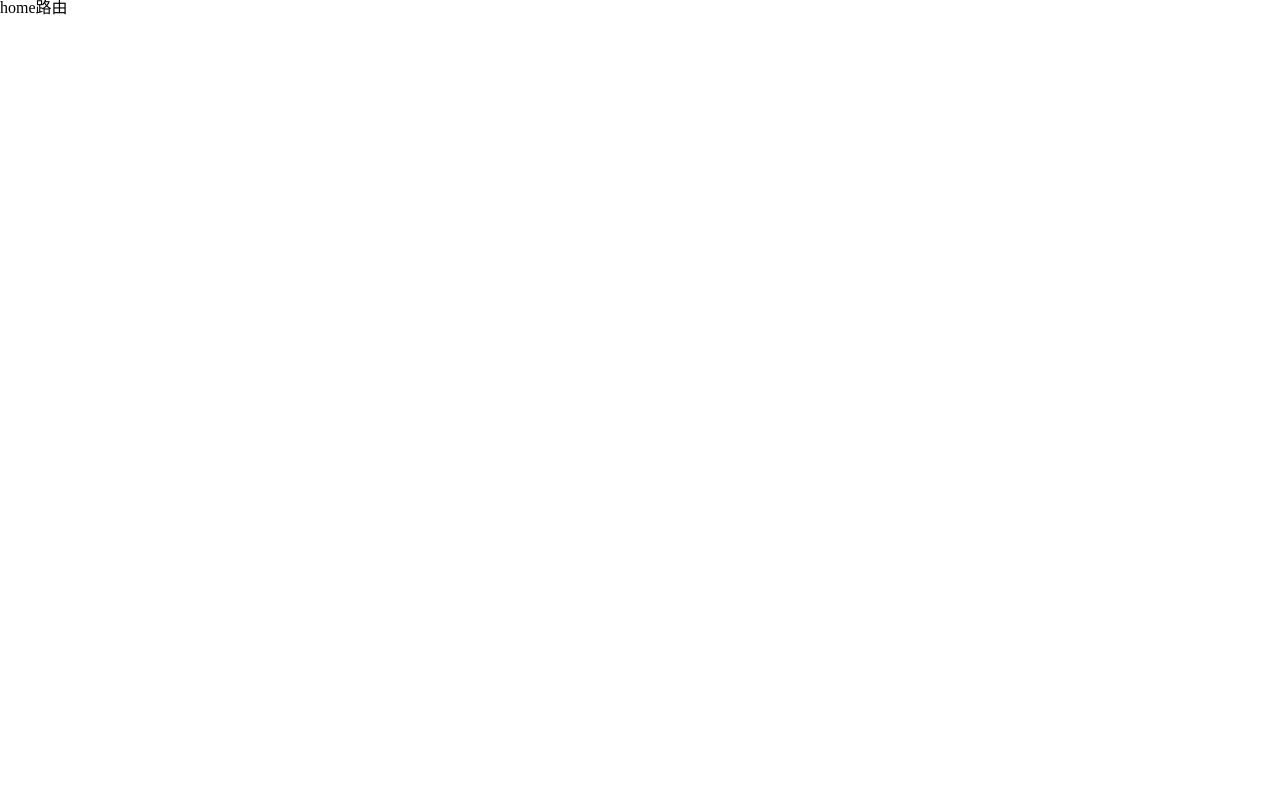
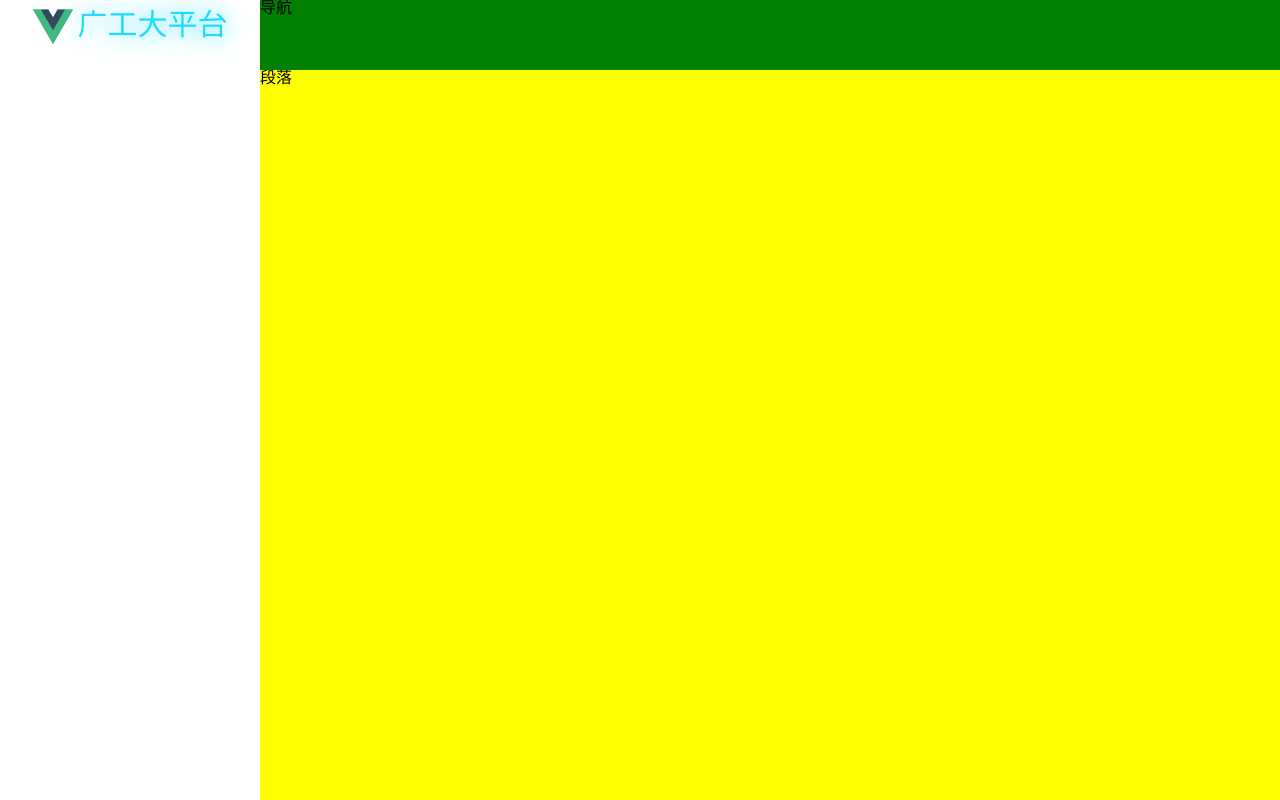
Before and after one commit to yingnothing/Project, a Vue app: page /#/ in a window 1280 px wide. Shown: the top 800 px of the page. Built offline with nearby package versions, Linux system fonts and the light colour scheme.

Commit message:
添加了logo，暂未将logo的引用，标题的显示进行封装

```diff
--- a/package.json
+++ b/package.json
@@ -16,6 +16,7 @@
     "element-plus": "^2.8.3",
     "path": "^0.12.7",
     "pinia": "^2.2.2",
+    "sass": "^1.79.4",
     "vue": "^3.4.37",
     "vue-router": "^4.4.5"
   },
--- a/src/App.vue
+++ b/src/App.vue
@@ -7,9 +7,5 @@
 </script>
 
 <style scoped lang="scss">
-div{
-    h1{
-        color:$base-color
-    }
-}
+
 </style>
--- a/src/styles/variable.scss
+++ b/src/styles/variable.scss
@@ -1 +1 @@
-$base-color:red
+$base-menu-width:260px
--- a/src/views/layout/index.vue
+++ b/src/views/layout/index.vue
@@ -1,21 +1,122 @@
 <template>
-    <div>
-        home路由
+    <div class="layout_container">
+
+        <div class="layout_tabbar">
+            导航
+        </div>
+        <div class="layout_slider">
+            <logo/>
+        </div>
+        <div class="layout_main">
+            <p style="height: 2000px;">段落</p>
+        </div>
     </div>
+
+
 </template>
 
-<script lang="ts">
-import { defineComponent } from 'vue'
+<script lang="ts" setup>
+import logo from './logo.vue';
 
-export default defineComponent({
-    setup () {
+</script>
+
+<style  lang="scss">
+.layout_container {
+    width: 100%;
+    height: 100vh;
+    background: red;
+
+    // 菜单
+    .layout_slider {
+        // 用到绝对定位不占位置
+        // position: absolute;
+        width: $base-menu-width;
+        height: 100vh;
+        background-color: white;
+    }
+
+    // 顶部导航
+    .layout_tabbar {
+        position: fixed;
+        width: calc(100% - $base-menu-width);
+        height: 70px;
+        left: $base-menu-width;
+        top: 0;
+        background-color: green;
+    }
+
+    .layout_main {
+        // 用到相对定位，因为前面两个都不占位置，所以根据自己原来的位置相对定位就行了
+        position: absolute;
+        left: $base-menu-width;
+        width: calc(100% - $base-menu-width);
+        top: 70px;
+        overflow: auto;
+        background-color: yellow;
+    }
+}
 
 
-        return {}
-    }
-})
-</script>
+// .layout_container{
+//     // 确保如果内容被修剪，则浏览器会显示滚动条以便查看其余的内容。
+//     overflow:auto;
+//     display: flex;
+//     width: 100%;
+//     background-color: pink;
+// }
+// .menu{
+//     height: 100vh;
+//     position: fixed;
+//     width:$base-menu-width;
+//     background-color: blue;
+// }
+// .right_section {
+//     position: relative;
+//     display: flex;
+//     flex-direction: column; /* 垂直排列 */
+//     flex: 1; /* 填充剩余空间 */
+// }
+// .navigation{
 
-<style scoped>
+//     top: 0;
+//     left:260px;
+//     width: calc(100% - $base-menu-width);
+//     height: 70px;
+//     background: green;
+// }
+// .contain{
+//     top:70px ;
+//     flex: 1; /* 填充剩余空间 */
+//     left: $base-menu-width;
+//     background-color: yellow;
+// }
+// 滚动条
+// 美化滚动条
+::-webkit-scrollbar {
+  width: 10px;
+  height: 10px;
+}
 
-</style>
+::-webkit-scrollbar-track {
+  width: 6px;
+  background: rgba(#101F1C, 0.1);
+  -webkit-border-radius: 2em;
+  -moz-border-radius: 2em;
+  border-radius: 2em;
+}
+
+::-webkit-scrollbar-thumb {
+  background-color: rgba(144,147,153,.5);
+  background-clip: padding-box;
+  min-height: 28px;
+  -webkit-border-radius: 2em;
+  -moz-border-radius: 2em;
+  border-radius: 2em;
+  transition: background-color .3s;
+  cursor: pointer;
+}
+
+::-webkit-scrollbar-thumb:hover {
+  background-color: rgba(144,147,153,.3);
+}
+// }</style>
--- /dev/null
+++ b/src/views/layout/logo.vue
@@ -0,0 +1,32 @@
+<template>
+    <div class="container">
+        <img src="../../assets/vue.svg" alt="">
+        <p>广工大平台</p>
+    </div>
+</template>
+
+<script setup lang="ts">
+
+</script>
+
+<style scoped>
+.container{
+    width: 100%;
+    height: 50px;
+    display: flex;
+    justify-content: center;
+    align-items: center;
+    /* 图片 */
+    img{
+        width: 40px;
+        height: 40px;
+        margin-right: 5px;
+    }
+    /* 字体 */
+    p{
+        color: #20dbfd;/* 浅蓝色 */
+        text-shadow: 0 0 25px #00d8ff; /* 利用文字阴影 */
+        font-size: 30px;
+    }
+}
+</style>
--- a/src/views/login/index.vue
+++ b/src/views/login/index.vue
@@ -54,7 +54,7 @@ const loginForm=reactive<RuleForm>({
 })
 // 自定义规则点失去焦点就触发函数
 const validateUserName=(_rule: any, value: any, callback: any)=>{
-    if(/^[a-zA-Z]{1}[A-Z|a-z|0-9]{5,29}/.test(value)){
+    if(/^[a-zA-Z]{5,29}/.test(value)){
         callback()
     }else{
         callback(new Error('输入的用户名错误'))
```
Also changed, not shown: 2 other files (tests, documents, lock files or other folders).
